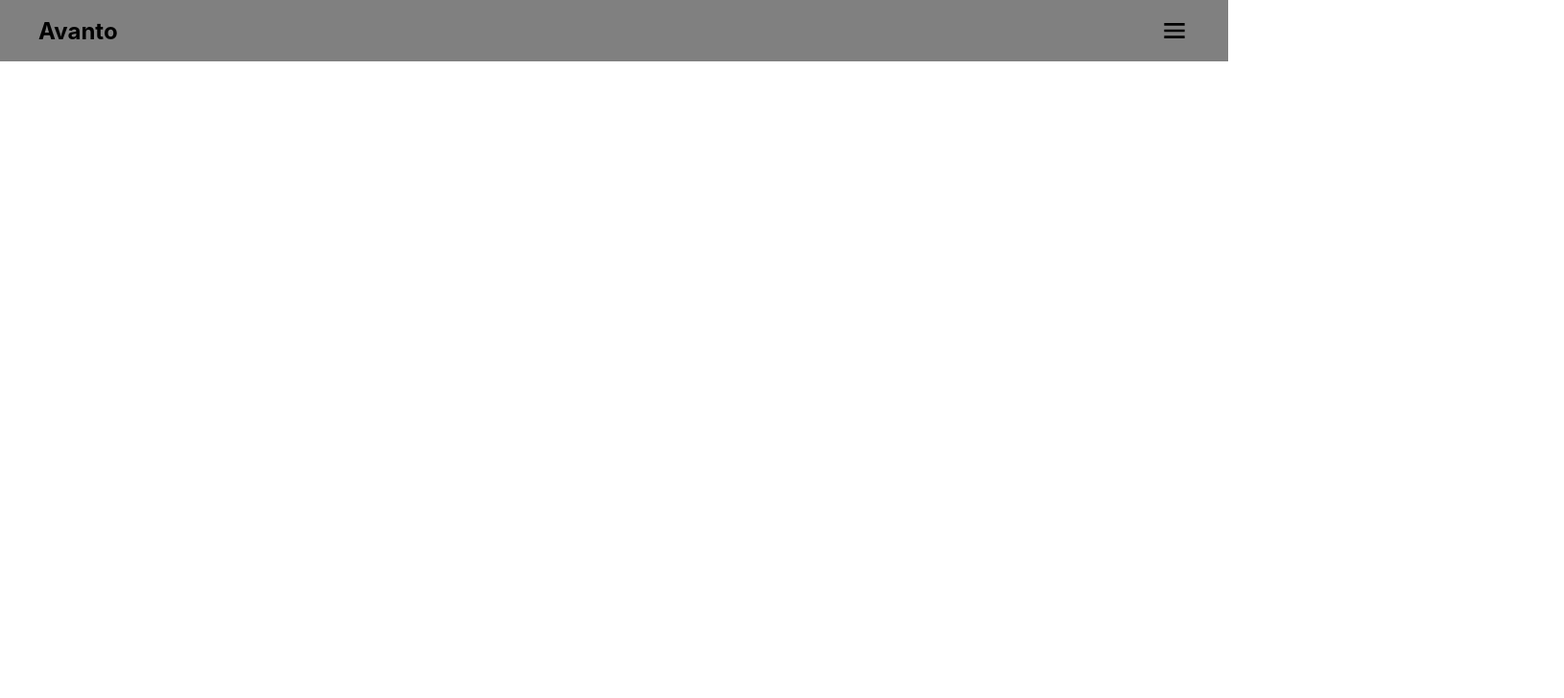
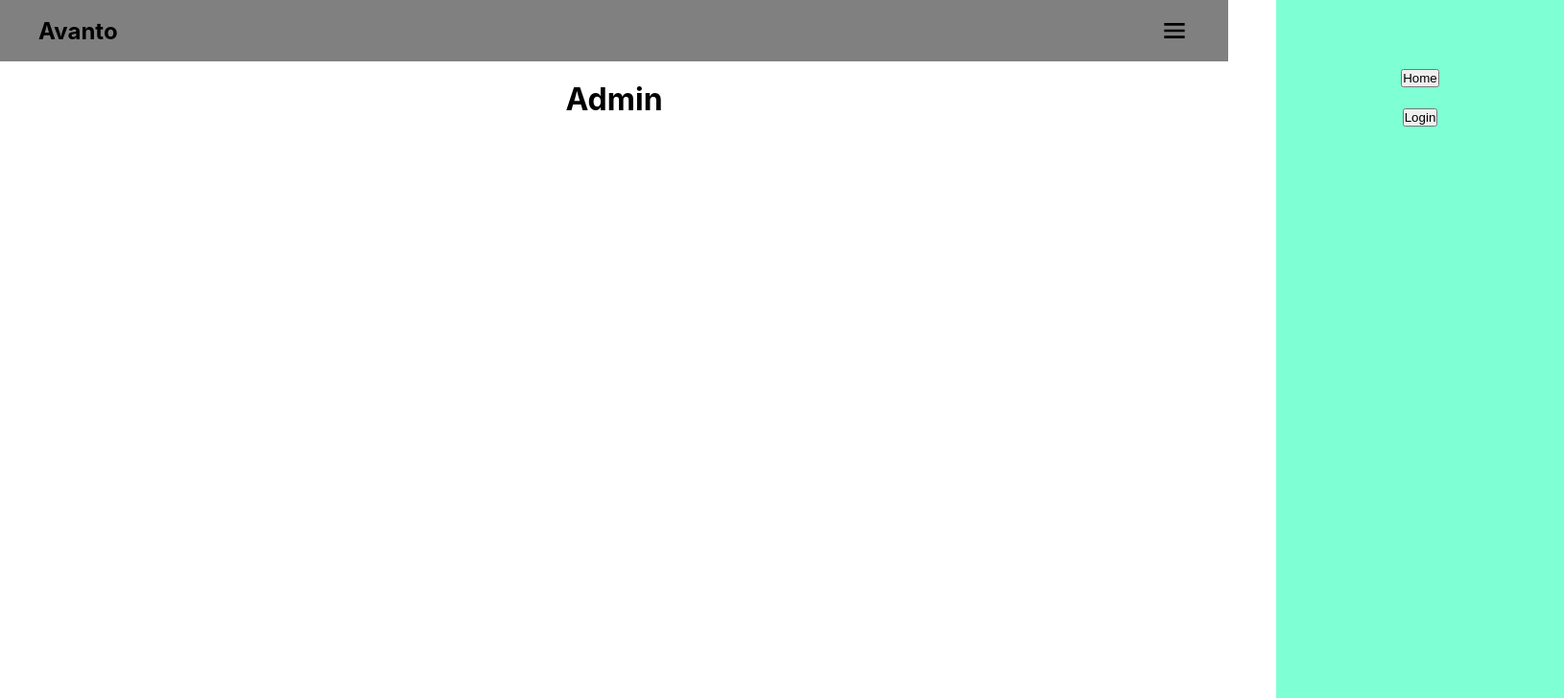
Before and after one commit to KajsiaAnderson/avanto, a React (Create React App) app: page /admin in a window 1280 px wide. Shown: the top 728 px of the page at 96% size, 1630 px wide, since content can reach past the window. Built offline with nearby package versions, Linux system fonts and the light colour scheme.

Commit message:
added nav buttons

```diff
--- a/package.json
+++ b/package.json
@@ -6,10 +6,16 @@
     "@testing-library/jest-dom": "^5.16.5",
     "@testing-library/react": "^13.4.0",
     "@testing-library/user-event": "^13.5.0",
+    "cors": "^2.8.5",
+    "express": "^4.18.2",
+    "pg": "^8.8.0",
+    "pg-hstore": "^2.3.4",
     "react": "^18.2.0",
     "react-dom": "^18.2.0",
     "react-icons": "^4.7.1",
+    "react-router-dom": "^6.6.1",
     "react-scripts": "5.0.1",
+    "sequelize": "^6.28.0",
     "web-vitals": "^2.1.4"
   },
   "scripts": {
--- a/src/App.css
+++ b/src/App.css
@@ -14,3 +14,35 @@ header {
   justify-content: space-between;
   padding: 0rem 2.5rem;
 }
+
+nav {
+  position: absolute;
+  height: 100vh;
+  width: 300px;
+  background-color: aquamarine;
+  top: 0;
+  display: flex;
+  flex-direction: column;
+  align-items: center;
+  padding-top: 70px;
+  gap: 20px;
+}
+
+.menu-show {
+  right: 0;
+  transition: all 0.3s ease-in-out;
+}
+
+.menu-hide {
+  right: -350px;
+  transition: all 0.3s ease-in-out;
+}
+
+.main-page {
+  width: 100vw;
+  /* height: calc(100vh - 60px); */
+  display: flex;
+  flex-direction: column;
+  align-items: center;
+  padding-top: 20px;
+}
--- a/src/App.js
+++ b/src/App.js
@@ -1,10 +1,21 @@
 import './App.css';
 import Header from './components/Header';
+import { Routes, Route } from 'react-router-dom';
+import HomeScreen from './screens/HomeScreen';
+import AdminScreen from './screens/AdminScreen';
+import ProductScreen from './screens/ProductScreen';
+import AuthScreen from './screens/AuthScreen';
 
 function App() {
   return (
     <div className="App">
      <Header />
+     <Routes>
+      <Route path="/" element={<HomeScreen />} />
+      <Route path="/auth" element={<AuthScreen />} />
+      <Route path="/product" element={<ProductScreen />} />
+      <Route path="/admin" element={<AdminScreen />} />
+     </Routes>
     </div>
   );
 }
--- a/src/components/Header.jsx
+++ b/src/components/Header.jsx
@@ -1,11 +1,24 @@
-import React from 'react'
-import {BiMenu} from 'react-icons/bi'
+import React, { useState } from 'react'
+import { BiMenu } from 'react-icons/bi'
+import { Link } from 'react-router-dom'
 
 const Header = () => {
+  const [showMenu, setShowMenu] = useState(false)
+
+  const handleMenu = () => setShowMenu(!showMenu)
+
   return (
     <header>
-        <h2>Avanto</h2>
-        <BiMenu size="2rem" />
+      <h2>Avanto</h2>
+      <BiMenu size="2rem" style={{ zIndex: 3 }} onClick={handleMenu} />
+      <nav className={showMenu ? 'menu-show' : 'menu-hide'}>
+        <Link to="/">
+          <button onClick={handleMenu}>Home</button>
+        </Link>
+        <Link to="/auth">
+          <button onClick={handleMenu}>Login</button>
+        </Link>
+      </nav>
     </header>
   )
 }
--- a/src/index.js
+++ b/src/index.js
@@ -3,11 +3,14 @@ import ReactDOM from 'react-dom/client';
 import './index.css';
 import App from './App';
 import reportWebVitals from './reportWebVitals';
+import { BrowserRouter } from 'react-router-dom';
 
 const root = ReactDOM.createRoot(document.getElementById('root'));
 root.render(
   <React.StrictMode>
-    <App />
+    <BrowserRouter>
+      <App />
+    </BrowserRouter>
   </React.StrictMode>
 );
 
--- /dev/null
+++ b/src/screens/AdminScreen.jsx
@@ -0,0 +1,11 @@
+import React from 'react'
+
+const AdminScreen = () => {
+  return (
+    <div className='main-page'>
+        <h1>Admin</h1>
+    </div>
+  )
+}
+
+export default AdminScreen
--- /dev/null
+++ b/src/screens/AuthScreen.jsx
@@ -0,0 +1,11 @@
+import React from 'react'
+
+const AuthScreen = () => {
+  return (
+    <div className='main-page'>
+        <h1>Auth</h1>
+    </div>
+  )
+}
+
+export default AuthScreen
--- /dev/null
+++ b/src/screens/HomeScreen.jsx
@@ -0,0 +1,11 @@
+import React from 'react'
+
+const HomeScreen = () => {
+  return (
+    <div className='main-page'>
+        <h1>Home</h1>
+    </div>
+  )
+}
+
+export default HomeScreen
--- /dev/null
+++ b/src/screens/ProductScreen.jsx
@@ -0,0 +1,11 @@
+import React from 'react'
+
+const ProductScreen = () => {
+  return (
+    <div className='main-page'>
+        <h1>Product</h1>
+    </div>
+  )
+}
+
+export default ProductScreen
```
Also changed, not shown: 1 other file (tests, documents, lock files or other folders).
